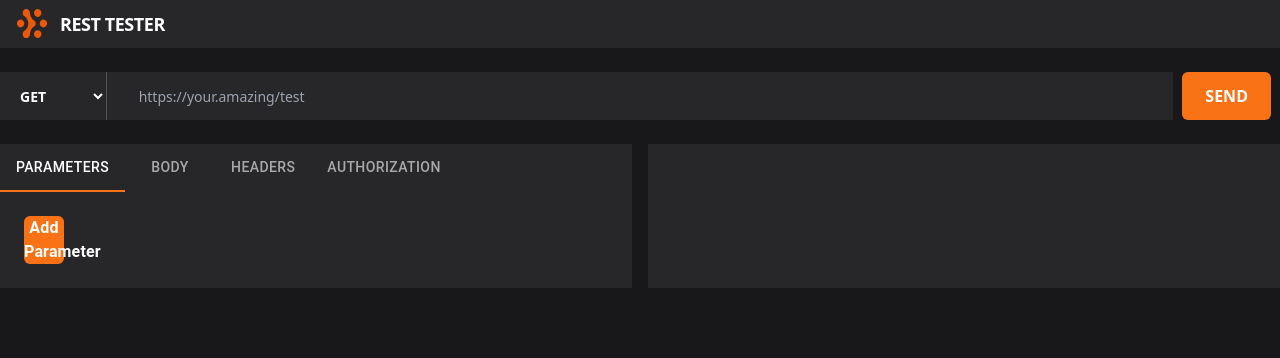
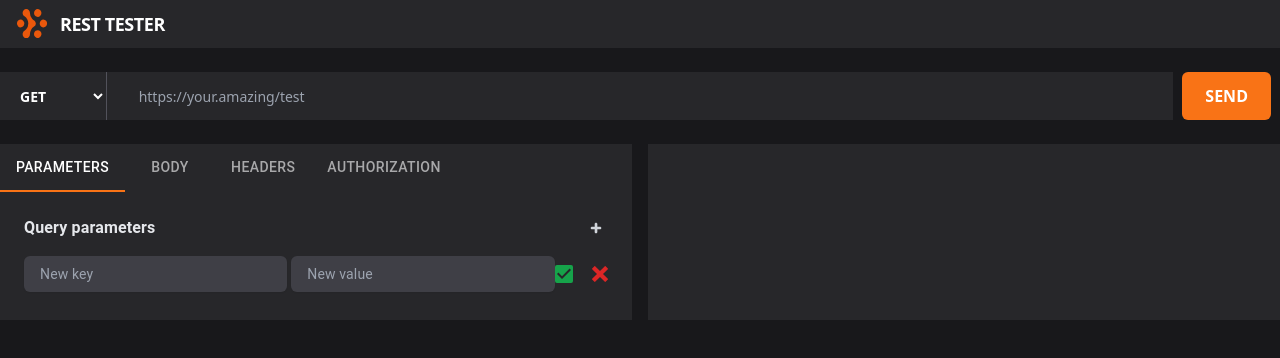
Before and after one commit to brunotatsuya/rest-tester, a React (Vite) app: page / in a window 1280 px wide. Shown: the top 358 px of the page. Built offline with nearby package versions, Linux system fonts and the light colour scheme.

Commit message:
Improved interface of parameters tab and added icons

```diff
--- a/src/console/parameters.tsx
+++ b/src/console/parameters.tsx
@@ -1,4 +1,7 @@
 import React from 'react';
+import { TiPlus } from 'react-icons/ti';
+import { ImCross } from 'react-icons/im';
+import { MdCheckBox } from 'react-icons/md';
 
 interface Parameter {
   key?: string;
@@ -7,7 +10,7 @@ interface Parameter {
 
 const Parameters: React.FC = () => {
 
-  const [params, setParams] = React.useState(Array<Parameter>());
+  const [params, setParams] = React.useState([{ key: '', value: '' }]);
 
   const handleAddParameterClick = () => {
     setParams(params.concat([{ key: '', value: '' }]));
@@ -32,26 +35,33 @@ const Parameters: React.FC = () => {
 
   return (
     <>
-      <button className="h-full w-10 font-bold text-white bg-orange-500 hover:bg-orange-600 transition-colors rounded-md" onClick={handleAddParameterClick} >
-        Add Parameter
-      </button>
+      <div className="flex items-center justify-between mb-4">
+        <h4 className="font-semibold text-gray-200">Query parameters</h4>
+        <button className="font-bold text-gray-300 hover:text-white py-1 px-1 inline-flex items-center" onClick={handleAddParameterClick} >
+          <TiPlus />
+        </button>
+      </div>
       {params.map((element, index) => {
         return (
-          <div className="grid grid-cols-10 gap-1 pb-1" key={index}>
-            <div className="col-span-4" >
-              <input className=" w-full bg-zinc-700 text-gray-200 py-2 pl-2 focus:outline-none" type="text" placeholder="Key" value={element.key} onChange={(e) => handleParameterChange(index, e.target.value)} />
+            <div className="grid grid-cols-11 gap-1 pb-1" key={index}>
+              <div className="col-span-5" >
+                <input className="bg-zinc-700 text-gray-200 focus:outline-none appearance-none w-full text-sm rounded-md py-2 pl-4 shadow-sm" type="text" placeholder="New key" value={element.key} onChange={(e) => handleParameterChange(index, e.target.value)}></input>
+              </div>
+              <div className="col-span-5">
+                <input className="bg-zinc-700 text-gray-200 focus:outline-none appearance-none w-full text-sm rounded-md py-2 pl-4 shadow-sm" type="text" placeholder="New value" value={element.value} onChange={(e) => handleParameterChange(index, undefined, e.target.value)}></input>
+              </div>
+              <div className="col-span-1 flex gap-4 items-center justify-end">
+              <button className="text-2xl text-green-600 hover:text-green-500 text-center">
+                  <MdCheckBox />
+                </button>
+                <button className="text-red-600 hover:text-red-500 text-center" onClick={() => handleDeleteParameterClick(index)}>
+                  <ImCross />
+                </button>
+              </div>
             </div>
-            <div className="col-span-4">
-              <input className=" w-full bg-zinc-700 text-gray-200 py-2 pl-2 focus:outline-none" type="text" placeholder="Value" value={element.value} onChange={(e) => handleParameterChange(index, undefined, e.target.value)} />
-            </div>
-            <div className="col-span-2">
-              <button className="h-full w-full font-bold text-white bg-red-500 hover:bg-red-600 transition-colors rounded-md" onClick={() => handleDeleteParameterClick(index)}>
-                Delete
-              </button>
-            </div>
-          </div>
         )
       })}
+
     </>
   )
 }
```
